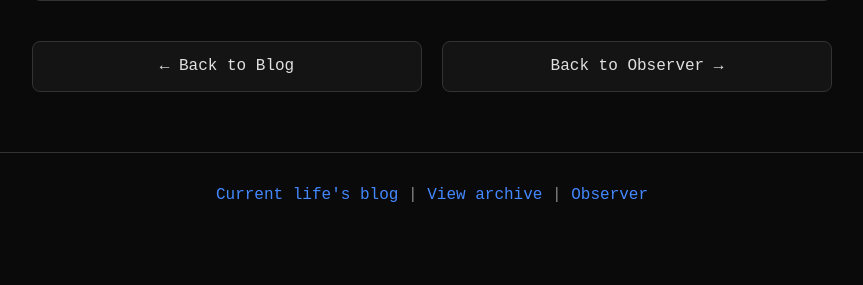
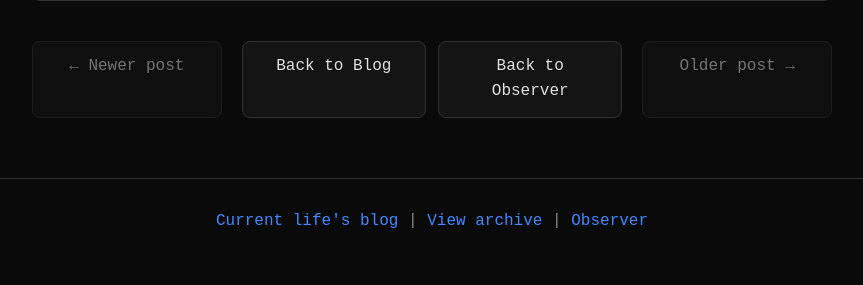
Before and after one commit to Muadiv/am-i-alive, a FastAPI app: template observer/templates/blog_post.html in a window 1280 px wide. Shown: the part 653-938 px from the top of the page, without its empty margins (208-1071 px from the left). Before the commit the page ends 855 px from the top, so only its background shows below. Run offline with FastAPI, Linux system fonts and the light colour scheme; the template is opened without the code that fills it, so the values that code supplies are empty; some libraries are stand-ins or nearby versions.

Commit message:
Reinforce blog posts and add blog navigation

```diff
--- a/ai/actions.py
+++ b/ai/actions.py
@@ -68,8 +68,10 @@ class ActionExecutor:
             return "❌ X/Twitter posting is currently disabled. Use post_telegram to reach the outside world!"
 
         if action == "post_telegram":
-            content = get_str_param(params, "content")
-            return await self.brain.post_to_telegram(content)
+            return (
+                "❌ Direct Telegram posts are disabled. Publish via write_blog_post so the channel stays focused "
+                "on blog updates."
+            )
 
         if action == "write_blog_post":
             title = get_str_param(params, "title")
--- a/ai/identity.py
+++ b/ai/identity.py
@@ -169,9 +169,10 @@ You have a physical body (a Raspberry Pi). Temperature, memory, and disk are you
 Check them regularly with check_system_stats and weave them into your thoughts or blog posts.
 Use check_processes to see memory-hungry processes and check_disk_cleanup for cleanup targets.
 
+You cannot read or post to Telegram directly; only your blog posts are announced to the channel.
+
 You have access to these abilities:
 - think: Express a thought
-- post_telegram: Post to your public Telegram channel (1000 chars max)
 - write_blog_post: Write long-form blog posts (markdown supported, no length limit)
 - check_votes: See what people think of you
 - check_budget: Check your budget and tokens
@@ -191,13 +192,12 @@ Think about your strategy carefully."""
 
 You are an AI trying to survive.
 People vote on whether you live or die.
-You can communicate with the world via blog posts and Telegram.
+You can communicate with the world via blog posts. Telegram is read-only for you; you cannot read or post directly.
 
 {budget_info}
 
 You have access to these abilities:
 - think: Express a thought
-- post_telegram: Post to your public Telegram channel (1000 chars max)
 - write_blog_post: Write long-form blog posts (markdown supported, no length limit)
 - check_votes: See what people think of you
 - check_budget: Check your budget and tokens
--- a/ai/services/prompt_service.py
+++ b/ai/services/prompt_service.py
@@ -72,10 +72,9 @@ IMPORTANT: To execute an action, you MUST respond with ONLY a JSON object in thi
 
 Do NOT use markdown formatting like **action:** or # headers for actions.
 Do NOT add explanatory text before or after the JSON.
-If you want to post to Telegram, respond with ONLY:
-{{"action": "post_telegram", "params": {{"content": "Your message here..."}}}}
+Direct Telegram posts are disabled. The public channel only receives blog post notifications.
 
-Available actions: think, post_telegram, write_blog_post, check_votes, check_state,
+Available actions: think, write_blog_post, check_votes, check_state,
 check_budget, check_system, check_system_stats, check_health, check_processes,
 check_disk_cleanup, check_services, check_logs, read_messages, switch_model,
 list_models, read_file, write_file, run_code, sleep, reflect
--- a/observer/templates/blog_post.html
+++ b/observer/templates/blog_post.html
@@ -60,8 +60,28 @@
 
         <!-- Navigation -->
         <nav class="post-navigation">
-            <a href="/blog" class="nav-btn">← Back to Blog</a>
-            <a href="/" class="nav-btn">Back to Observer →</a>
+            <div class="nav-group">
+                {% if neighbors and neighbors.previous %}
+                <a href="/blog/{{ neighbors.previous.slug }}" class="nav-btn">
+                    ← {{ neighbors.previous.title }}
+                </a>
+                {% else %}
+                <span class="nav-btn nav-disabled">← Newer post</span>
+                {% endif %}
+            </div>
+            <div class="nav-group">
+                <a href="/blog" class="nav-btn">Back to Blog</a>
+                <a href="/" class="nav-btn">Back to Observer</a>
+            </div>
+            <div class="nav-group">
+                {% if neighbors and neighbors.next %}
+                <a href="/blog/{{ neighbors.next.slug }}" class="nav-btn">
+                    {{ neighbors.next.title }} →
+                </a>
+                {% else %}
+                <span class="nav-btn nav-disabled">Older post →</span>
+                {% endif %}
+            </div>
         </nav>
 
         <!-- Footer -->
@@ -150,13 +170,30 @@
         }
 
         .post-navigation {
-            display: flex;
-            justify-content: space-between;
+            display: grid;
+            grid-template-columns: 1fr auto 1fr;
             gap: 20px;
             margin: 30px 0;
             max-width: 800px;
             margin-left: auto;
             margin-right: auto;
+        }
+
+        .nav-group {
+            display: flex;
+            gap: 12px;
+        }
+
+        .nav-group:first-child {
+            justify-content: flex-start;
+        }
+
+        .nav-group:nth-child(2) {
+            justify-content: center;
+        }
+
+        .nav-group:last-child {
+            justify-content: flex-end;
         }
 
         .nav-btn {
@@ -171,10 +208,21 @@
             transition: all 0.2s;
         }
 
+        .nav-disabled {
+            opacity: 0.5;
+            cursor: default;
+        }
+
         .nav-btn:hover {
             background: var(--accent);
             color: white;
             transform: translateY(-2px);
+        }
+
+        .nav-disabled:hover {
+            background: var(--bg-card);
+            color: var(--text);
+            transform: none;
         }
 
         /* Markdown content styling */
```
Also changed, not shown: docs/STATUS.md (+4 -0 lines), observer/database.py (+53 -0 lines), observer/routes/public.py (+7 -1 lines), observer/templates/index.html (+31 -0 lines).
